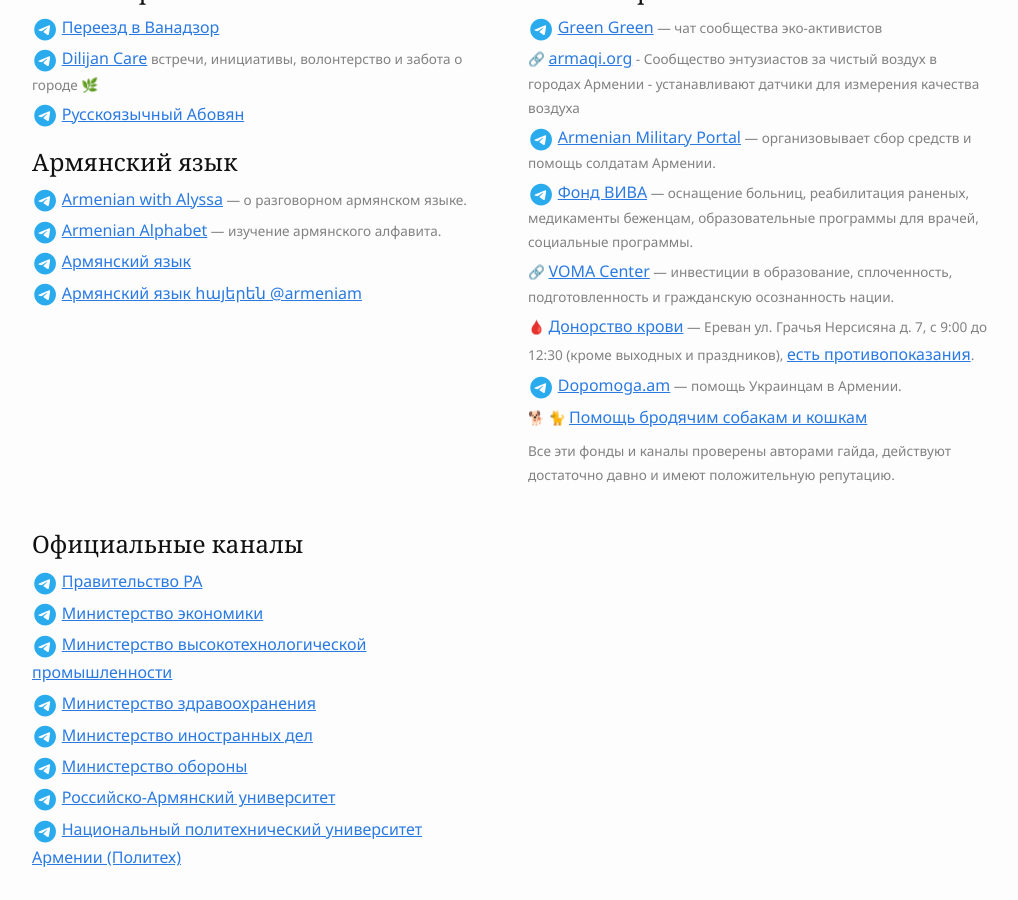
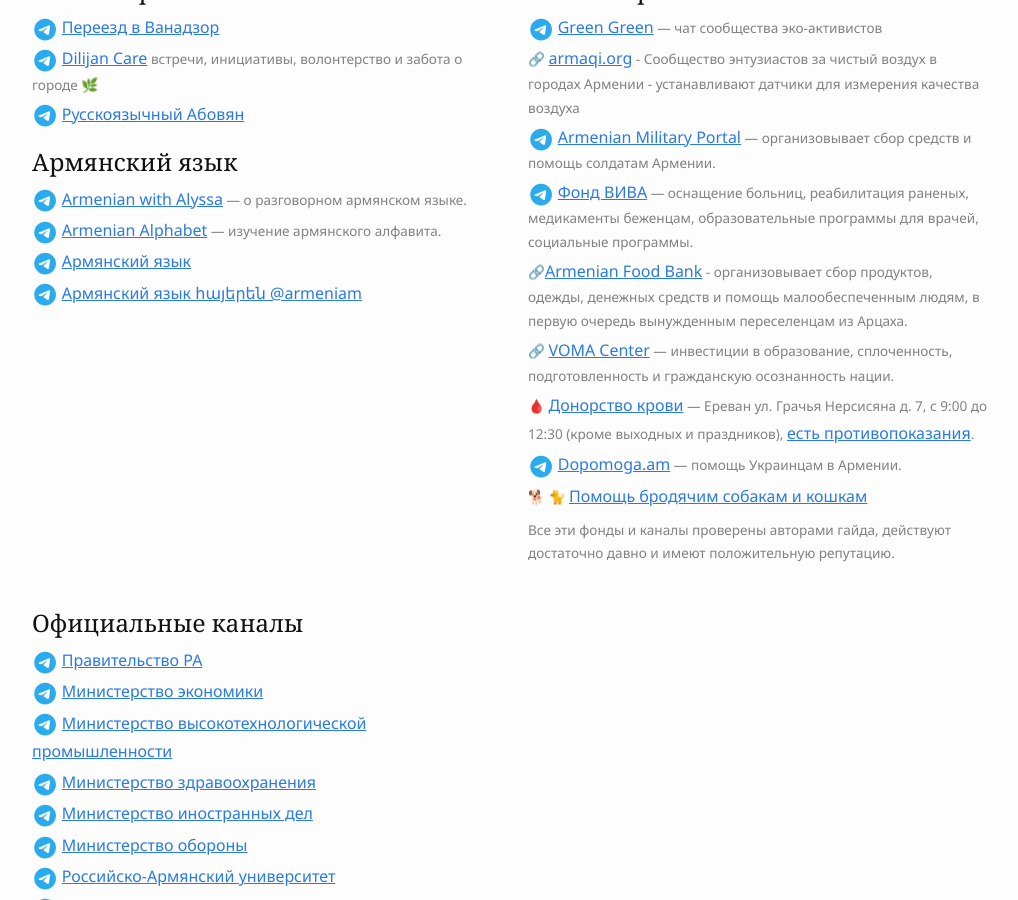
Before and after one commit to haywiki/haywiki.github.io, a Jekyll site: the page built from life/contacts.md, in a window 1280 px wide and 900 px high, scrolled down 3921 px. Shown: the whole window, without its empty margins (128-1146 px from the left). Built offline with Jekyll 4.4.1, drawn with Linux system fonts in a browser that asks for light colours; nearby versions of some CDN libraries; a script that is not in the unit is left out.

Commit message:
Update contacts.md

```diff
--- a/life/contacts.md
+++ b/life/contacts.md
@@ -297,6 +297,7 @@
 - 🔗 [armaqi.org](https://armaqi.org/) - Сообщество энтузиастов за чистый воздух в городах Армении - устанавливают датчики для измерения качества воздуха
 - <i class="fa-brands fa-telegram"></i> [Armenian Military Portal](https://t.me/military_arm) — организовывает сбор средств и помощь солдатам Армении.
 - <i class="fa-brands fa-telegram"></i> [Фонд ВИВА](https://t.me/VIVAFound) — оснащение больниц, реабилитация раненых, медикаменты беженцам, образовательные программы для врачей, социальные программы.
+- 🔗[Armenian Food Bank](https://www.armenianfoodbank.org/ru) - организовывает сбор продуктов, одежды, денежных средств и помощь малообеспеченным людям, в первую очередь вынужденным переселенцам из Арцаха.
 - 🔗 [VOMA Center](https://www.voma.center/) — инвестиции в образование, сплоченность, подготовленность и гражданскую осознанность нации.
 - 🩸 [Донорство крови](https://blood.am/rus/blood-donors) — Ереван ул. Грачья Нерсисяна д. 7, с 9:00 до 12:30 (кроме выходных и праздников), [есть противопоказания](https://blood.am/rus/blood-donors/information).
 - <i class="fa-brands fa-telegram"></i> [Dopomoga.am](https://t.me/dopomoga_am_chat) — помощь Украинцам в Армении.
```
